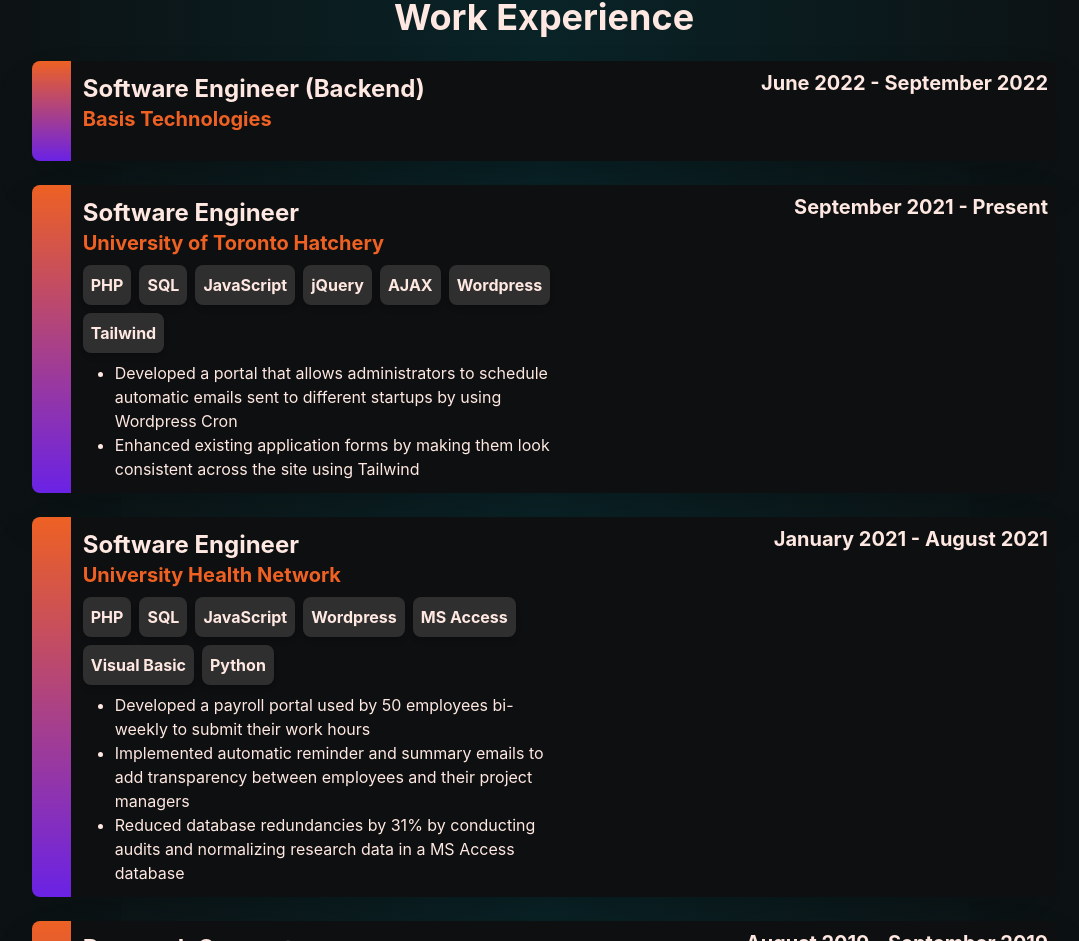
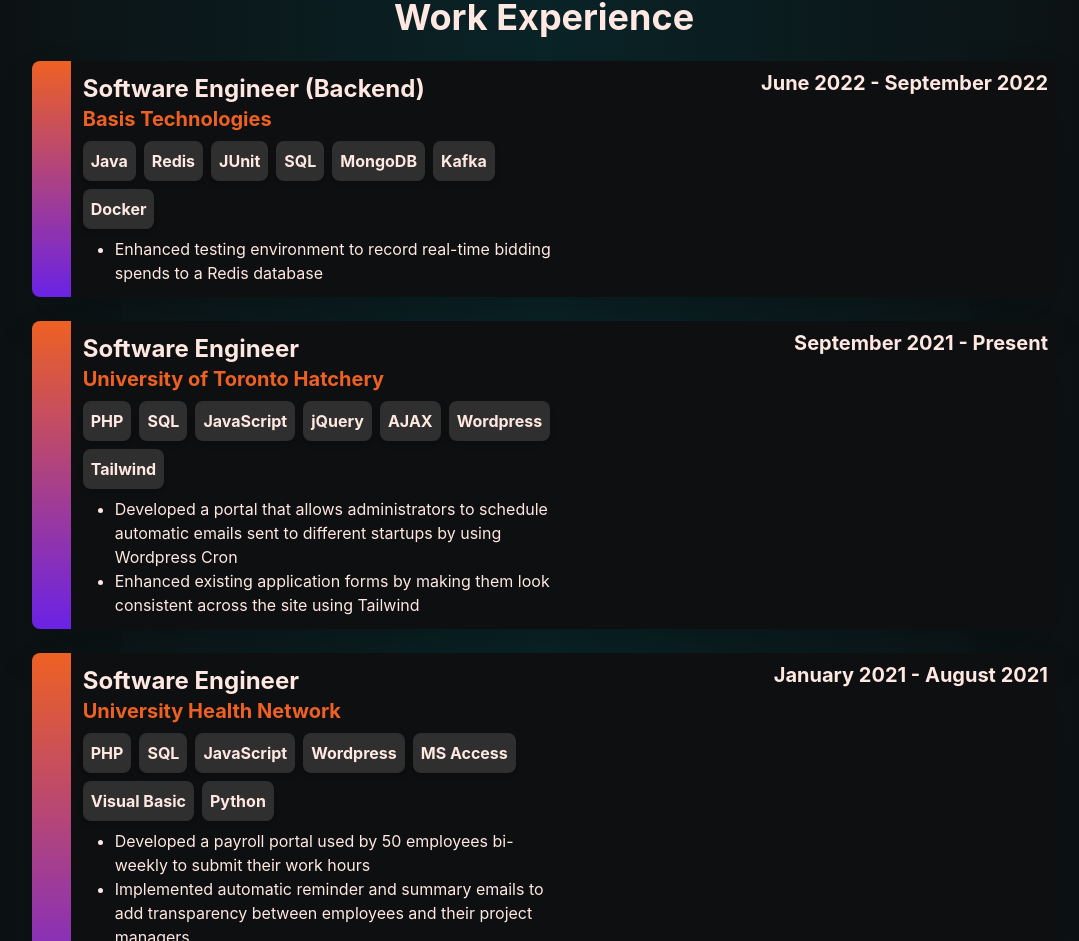
Before and after one commit to Mitravasu/PortfolioSite, a React (Create React App) app: page / in a window 1280 px wide. Shown: the part 1007-1948 px from the top of the page, without its empty margins (96-1175 px from the left). Built offline with nearby package versions, Linux system fonts and the light colour scheme.

Commit message:
[develop] Updated Resume and Basis description + tech

```diff
--- a/src/components/Experience.js
+++ b/src/components/Experience.js
@@ -8,8 +8,10 @@
             dates: 'June 2022 - September 2022',
             link: 'https://basis.net/',
             image: 'basis.png',
-            tech: [],
-            description: []
+            tech: ['Java', 'Redis', 'JUnit', 'SQL', 'MongoDB', 'Kafka', 'Docker'],
+            description: [
+                'Enhanced testing environment to record real-time bidding spends to a Redis database'
+            ]
         },
         {
             role: 'Software Engineer',
```
Also changed, not shown: 1 other file (tests, documents, lock files or other folders).
